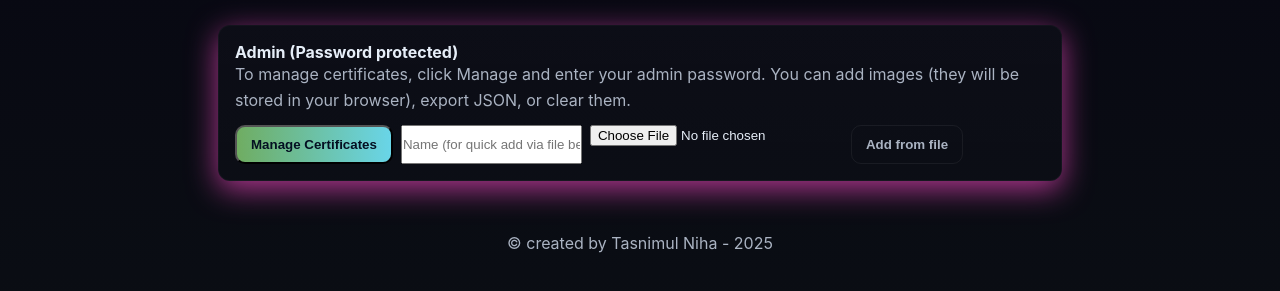
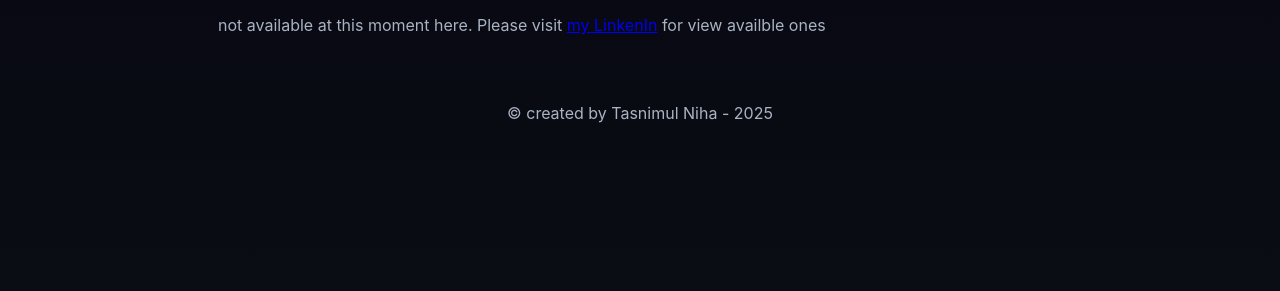
Before and after one commit to tjaora/project-root, a plain HTML site: page certificates.html in a window 1280 px wide. Shown: the part 147-438 px from the top of the page. Drawn offline with nearby package versions, Linux system fonts and the light colour scheme.

Commit message:
Revise certificates section and remove admin features
Updated the certificates section to remove the admin management features and added a message directing users to LinkedIn for available certificates.

```diff
--- a/certificates.html
+++ b/certificates.html
@@ -32,16 +32,7 @@
 <main>
 <section class="section">
   <h2>Certificates</h2>
-  <div id="certGrid" class="certs"></div>
-  <div style="margin-top:12px" class="card">
-    <h4>Admin (Password protected)</h4>
-    <p>To manage certificates, click Manage and enter your admin password. You can add images (they will be stored in your browser), export JSON, or clear them.</p>
-    <div style="display:flex;gap:8px;margin-top:8px">
-      <button class="btn" onclick="openCertAdmin()">Manage Certificates</button>
-      <input type="text" id="certName" placeholder="Name (for quick add via file below)" />
-      <label for="certFile" style="display:none;">Certificate File</label>
-      <input type="file" id="certFile" title="Upload certificate file" placeholder="Choose certificate file" />
-      <button class="btn outline" onclick="addCertFromFile('certFile','certName')">Add from file</button>
+  <p>not available at this moment here. Please visit <a href="www.linkedin.com/in/tasnimul-jannat-niha">my LinkenIn</a> for view availble ones</p>
     </div>
   </div>
 </section>
```
